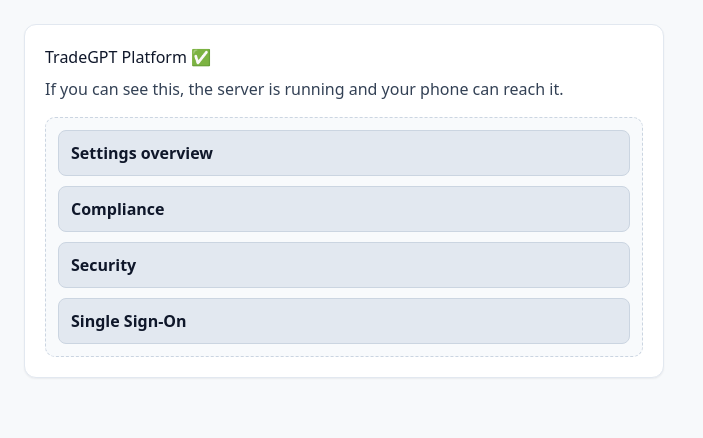
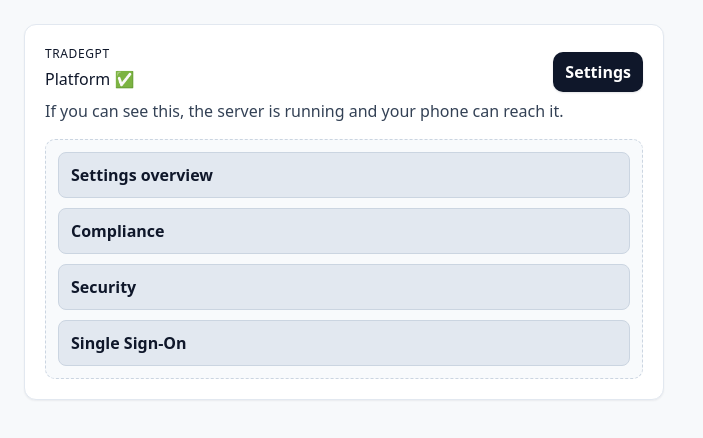
Before and after one commit to jbmeadows26/tradegpt-platform, a Next.js app: page / in a window 1280 px wide. Shown: the top 438 px of the page, without its empty margins (0-703 px from the left). Built offline with nearby package versions, Linux system fonts and the light colour scheme.

Commit message:
Add mini navbar to homepage

```diff
--- a/app/page.tsx
+++ b/app/page.tsx
@@ -25,10 +25,33 @@
           borderRadius: 12,
           padding: 20,
           boxShadow: "0 1px 2px rgba(15, 23, 42, 0.06)",
-          maxWidth: 640,
-        }}
-      >
-        <h1 style={{ margin: "0 0 8px" }}>TradeGPT Platform ✅</h1>
+        maxWidth: 640,
+      }}
+    >
+        <div style={{ display: "flex", alignItems: "center", justifyContent: "space-between" }}>
+          <div>
+            <p style={{ textTransform: "uppercase", letterSpacing: 0.6, fontSize: 12, margin: 0 }}>
+              TradeGPT
+            </p>
+            <h1 style={{ margin: "4px 0 8px" }}>Platform ✅</h1>
+          </div>
+          <nav style={{ display: "flex", gap: 8 }}>
+            <Link
+              href="/settings"
+              style={{
+                padding: "8px 12px",
+                borderRadius: 10,
+                textDecoration: "none",
+                background: "#0f172a",
+                color: "#fff",
+                fontWeight: 600,
+                boxShadow: "0 1px 2px rgba(15,23,42,0.12)",
+              }}
+            >
+              Settings
+            </Link>
+          </nav>
+        </div>
         <p style={{ margin: "0 0 16px", color: "#334155" }}>
           If you can see this, the server is running and your phone can reach it.
         </p>
```
